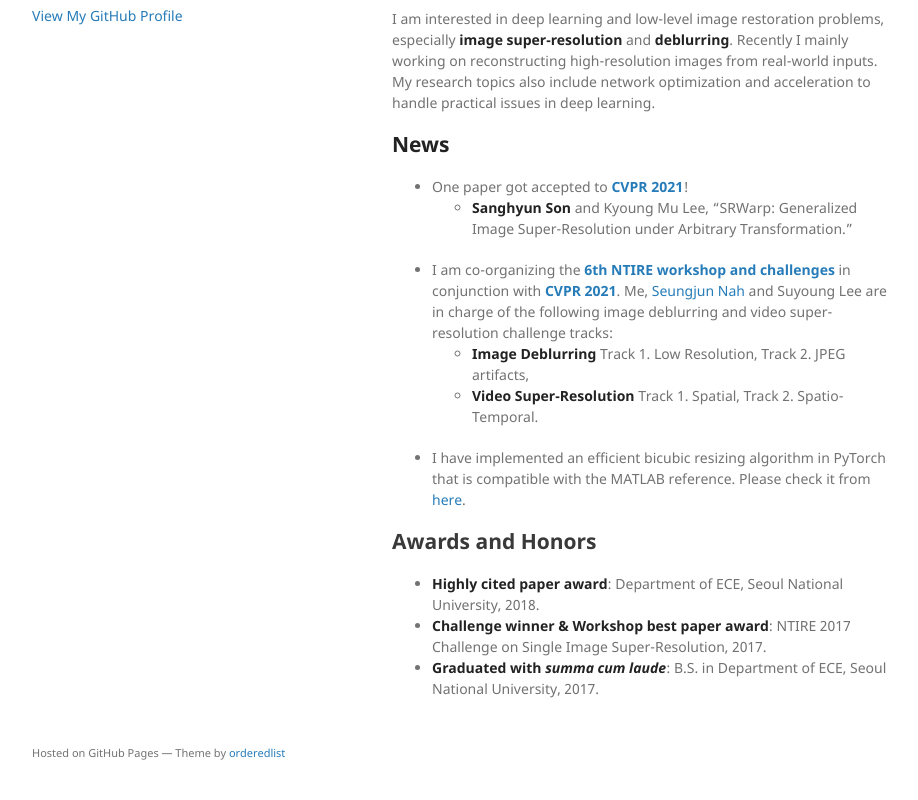
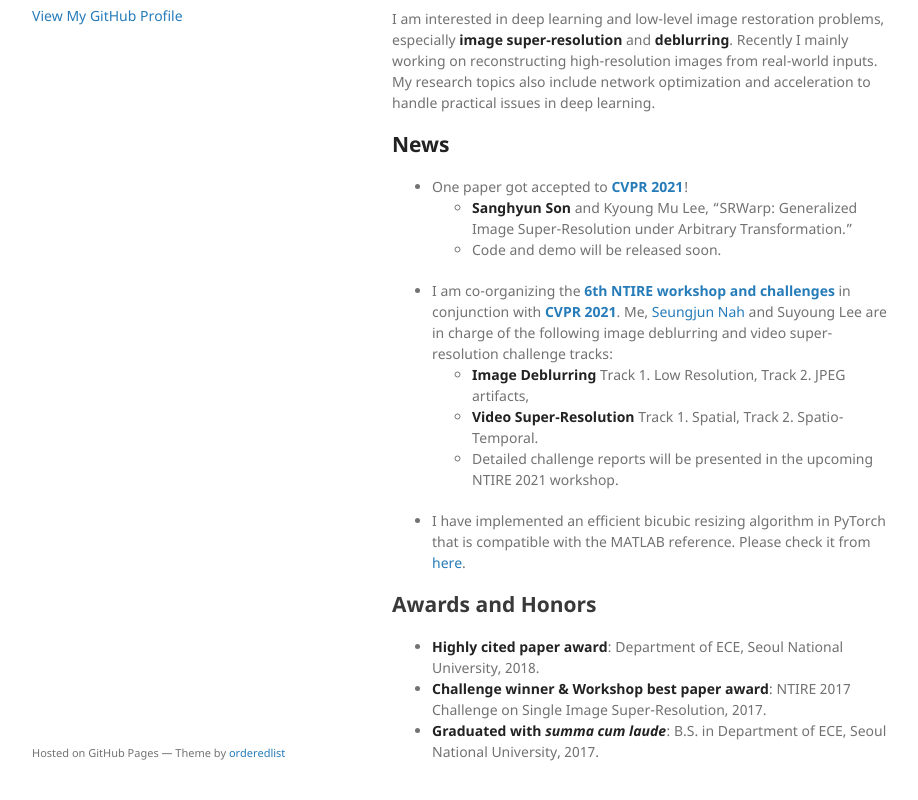
Before and after one commit to sanghyun-son/sanghyun-son.github.io, a Jekyll site: the page built from index.md, in a window 1280 px wide and 1163 px high. Shown: the part 331-1131 px from the top of the window, without its empty margins (178-1096 px from the left). Built offline with Jekyll 4.4.1, drawn with Linux system fonts in a browser that asks for light colours; the repository's description, which GitHub fills in, is left out.

Commit message:
update 20210423

```diff
--- a/index.md
+++ b/index.md
@@ -24,10 +24,12 @@ My research topics also include network optimization and acceleration to handle
 
 - One paper got accepted to **[CVPR 2021](http://cvpr2021.thecvf.com/)**!
   - **Sanghyun Son** and Kyoung Mu Lee, "SRWarp: Generalized Image Super-Resolution under Arbitrary Transformation."
+  - Code and demo will be released soon.
 
 - I am co-organizing the **[6th NTIRE workshop and challenges](https://data.vision.ee.ethz.ch/cvl/ntire21/)** in conjunction with **[CVPR 2021](http://cvpr2021.thecvf.com/)**. Me, [Seungjun Nah](https://seungjunnah.github.io/) and Suyoung Lee are in charge of the following image deblurring and video super-resolution challenge tracks:
   - **Image Deblurring** Track 1. Low Resolution, Track 2. JPEG artifacts,
   - **Video Super-Resolution** Track 1. Spatial, Track 2. Spatio-Temporal.
+  - Detailed challenge reports will be presented in the upcoming NTIRE 2021 workshop.
 
 - I have implemented an efficient bicubic resizing algorithm in PyTorch that is compatible with the MATLAB reference. Please check it from [here](https://github.com/sanghyun-son/bicubic_pytorch).
 
```
Also changed, not shown: publications.md (+2 -1 lines).
